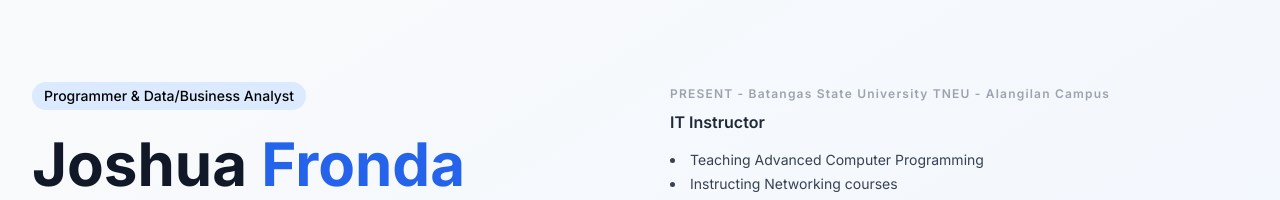
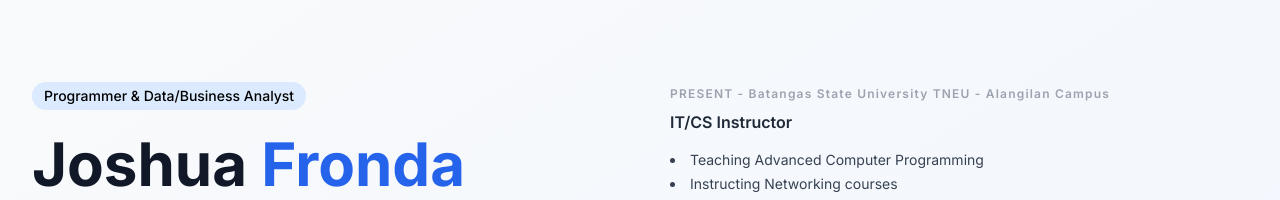
Before and after one commit to joshuafronda/portfolio, a React (Vite) app: page / in a window 1280 px wide. Shown: the top 200 px of the page. Built offline with nearby package versions, Linux system fonts and the light colour scheme; the HTML template or start-up script is replaced by a standard one.

Commit message:
update status

```diff
--- a/src/components/sections/Hero.jsx
+++ b/src/components/sections/Hero.jsx
@@ -41,7 +41,7 @@ const Hero = () => {
 
   const experienceDetails2 = {
     company: "Batangas State University TNEU - Alangilan Campus",
-    position: "IT Instructor",
+    position: "IT/CS Instructor",
     period: "PRESENT",
     highlights: [
       "Teaching Advanced Computer Programming",
@@ -283,7 +283,7 @@ const Hero = () => {
                   <div className="flex gap-3">
                     {project.githubLink !== "#" && (
                       <a
-                        href="https://drs-mncpltysp-easytizen.org/developer"
+                        href="https://fir-config-6ca5c.web.app/developer"
                         target="_blank"
                         rel="noopener noreferrer"
                         className="text-gray-600 hover:text-blue-600 dark:text-gray-400 dark:hover:text-blue-400"
```
